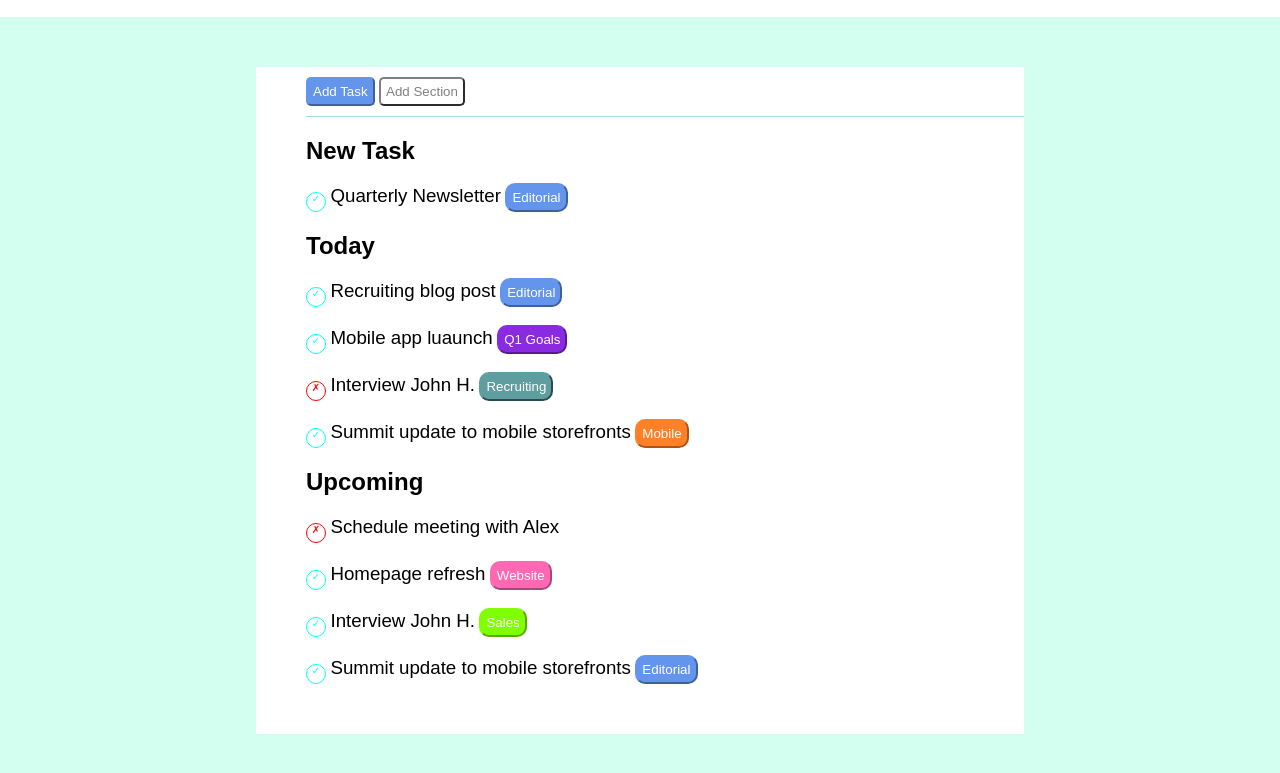
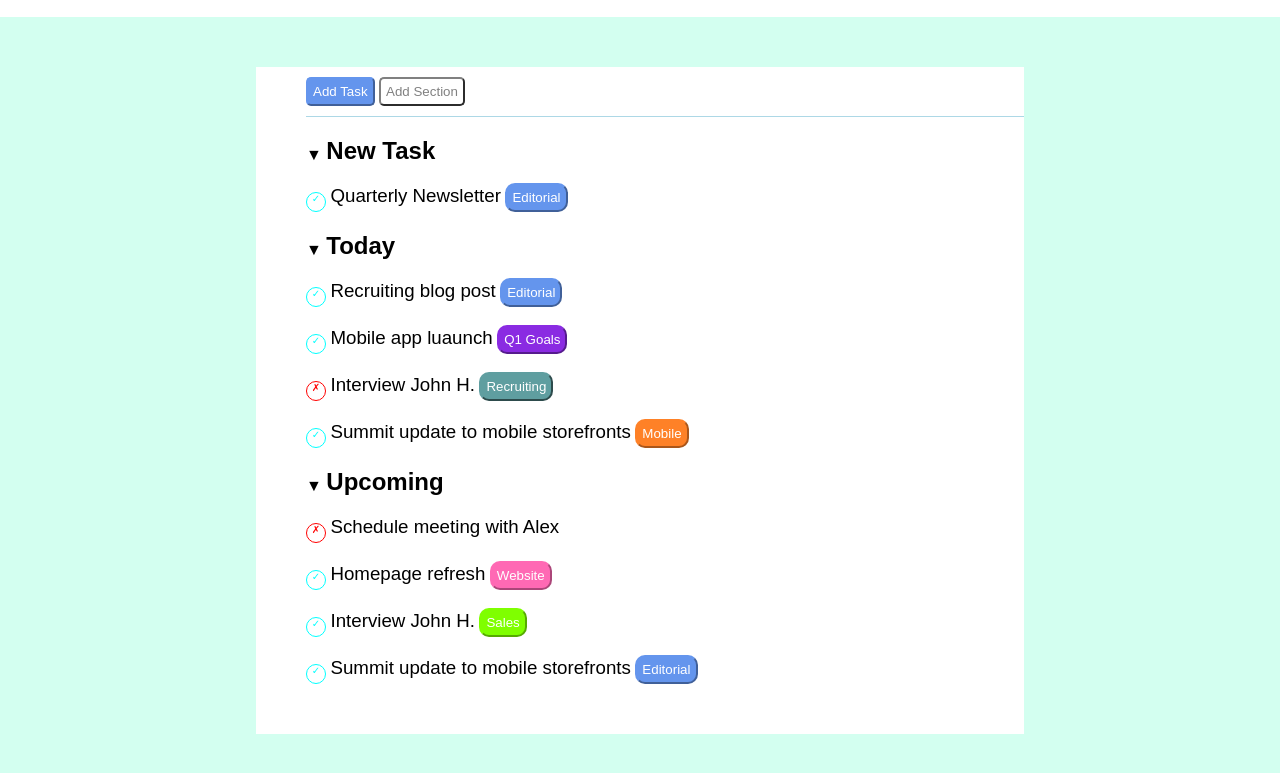
Before and after one commit to Arianna-Cosimini/html-css-toboolist, a plain HTML site: page index.html in a window 1280 px wide. Shown: the part 63-836 px from the top of the page. Drawn offline with Linux system fonts and the light colour scheme.

Commit message:
aggiunto triangle fine esercizio

```diff
--- a/css/style.css
+++ b/css/style.css
@@ -72,7 +72,13 @@ main{
 }
 
 /*parte centrale*/
+
+.triangle{
+    vertical-align:middle;
+    margin-top: 2px;
+}
 h2{
+    display: inline-block;
     padding-top: 20px;
 }
 
--- a/index.html
+++ b/index.html
@@ -22,16 +22,16 @@
         </div>
      <!--corpo centrale-->
         <div>
-
-            <h2>New Task</h2>
+            <span class="triangle">&#x25BC</span>
+            <h2>New Task</h2><br>
             <span class="check">&#10003</span>
             <h3>Quarterly Newsletter </h3>
             <button class="editorial">Editorial</button>
         </div>
 
         <div>
-
-            <h2>Today</h2>
+            <span class="triangle">&#x25BC</span>
+            <h2>Today</h2><br>
             <span class="check">&#10003</span>
             <h3>Recruiting blog post</h3>
             <button class="editorial">Editorial</button><br>
@@ -52,7 +52,8 @@
         </div>
 
         <div>
-            <h2>Upcoming</h2>
+            <span class="triangle">&#x25BC</span>
+            <h2>Upcoming</h2><br>
             <span class="form">&#10007</span>
             <h3>Schedule meeting with Alex</h3>
             <br>
```
